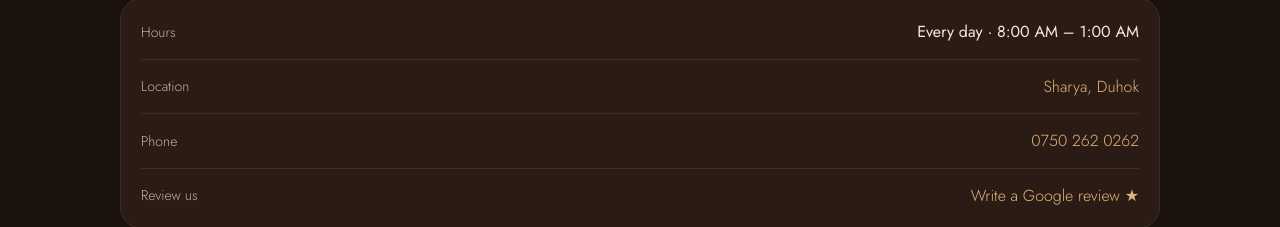
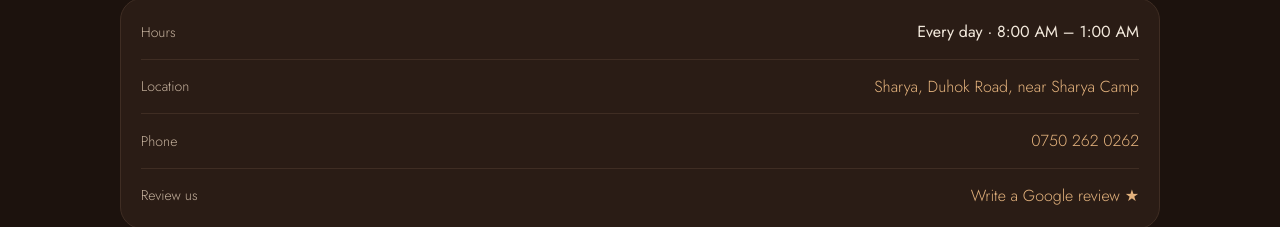
Before and after one commit to thameralyas-ai/amed-cafe-rewards, a plain HTML site: page index.html in a window 1280 px wide. Shown: the part 3442-3669 px from the top of the page. Drawn offline with nearby package versions, Linux system fonts and the light colour scheme; animation ran at ten frames a second.

Commit message:
Address: Sharya, Duhok Road, near Sharya Camp (en/ar/ku) (preview)
Co-Authored-By: Claude Opus 5.5 <noreply@anthropic.com>
Claude-Session: https://claude.ai/code/session_01Kj287Mg27im45gCFH7VKuu

```diff
--- a/index.html
+++ b/index.html
@@ -489,7 +489,7 @@ footer small { opacity: .85; }
     snapchat: "https://www.snapchat.com/place/amed-caferest/788297e9-37d0-48a7-bfea-ca6504ef569e",  // Snapchat place page
     phone: "0750 262 0262",      // shown as written; dialled as +964
     maps: "https://maps.app.goo.gl/QWJCvuRBjmKmjnWs7",       // Google Maps share link
-    address: { en: "Sharya, Duhok", ar: "شاريا، دهوك", ku: "شاریا، دهۆک" },
+    address: { en: "Sharya, Duhok Road, near Sharya Camp", ar: "شاريا، طريق دهوك، قرب مخيم شاريا", ku: "شاریا، رێکا دهۆکێ، نێزیکی کەمپا شاریا" },
     review: "https://g.page/r/Cfh40Ersi0aREAE/review",
   };
   const OPEN_H = 8, CLOSE_H = 1; // 8:00 AM to 1:00 AM, Asia/Baghdad
```
